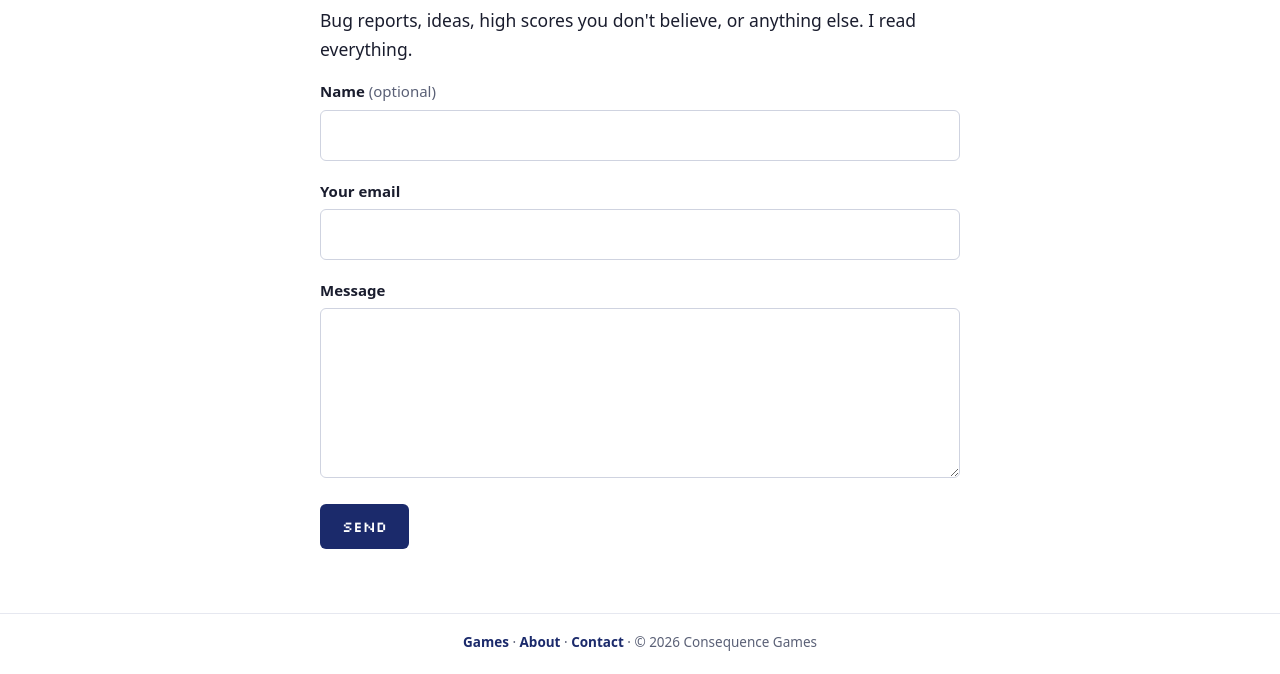
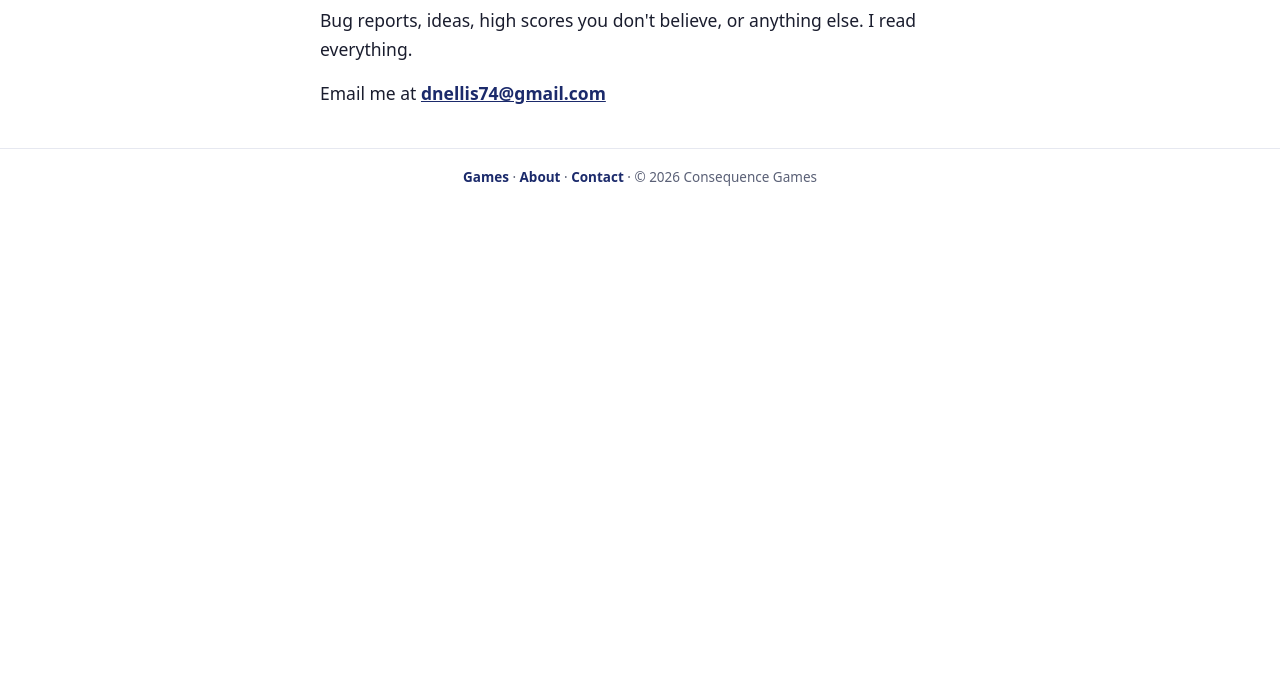
Before and after one commit to dnellis74/consequence-games, a plain HTML site: page contact.html in a window 1280 px wide. Shown: the part 644-1318 px from the top of the page. After the commit the page ends 854 px from the top, so only its background shows below. Drawn offline with Linux system fonts and the light colour scheme; a web font is replaced by a local one.

Commit message:
Contact: show email link, keep Resend form disabled with TODO
Co-Authored-By: Claude Opus 5.5 <noreply@anthropic.com>
Claude-Session: https://claude.ai/code/session_012sKMEVRH55E9MWEbKYUDMU

```diff
--- a/api/contact.js
+++ b/api/contact.js
@@ -1,3 +1,7 @@
+// TODO: not live yet. The /contact page shows a mailto link instead, and the
+// form is hidden. To turn this on: sign up for Resend, set RESEND_API_KEY and
+// CONTACT_TO in Vercel, then un-hide the form in contact.html.
+//
 // Contact form handler (Vercel Node function).
 //
 // The recipient address and the email API key live in Vercel environment
--- a/contact.html
+++ b/contact.html
@@ -198,7 +198,20 @@
     <h1>Send a message.</h1>
     <div class="prose">
       <p>Bug reports, ideas, high scores you don't believe, or anything else. I read everything.</p>
-      <form id="contact" novalidate>
+      <p>Email me at <a id="mail" href="#">dnellis74 [at] gmail [dot] com</a></p>
+      <script>
+      // Address is assembled at runtime so it is not sitting in the HTML for scrapers.
+      (function () {
+        var u = ['dnellis', '74'].join(''), d = ['gmail', 'com'].join('.');
+        var a = document.getElementById('mail');
+        a.href = 'mailto:' + u + '@' + d + '?subject=' + encodeURIComponent('consequence.games');
+        a.textContent = u + '@' + d;
+      })();
+      </script>
+      <!-- TODO: contact form is wired to /api/contact (Resend) but disabled until
+           RESEND_API_KEY and CONTACT_TO are set in Vercel. To enable, remove the
+           `hidden` attribute below and drop the mailto paragraph above. -->
+      <form id="contact" novalidate hidden>
         <div class="field">
           <label for="name">Name <span style="font-weight:400;color:var(--muted)">(optional)</span></label>
           <input id="name" name="name" type="text" autocomplete="name" maxlength="100">
```
Also changed, not shown: README.md.
